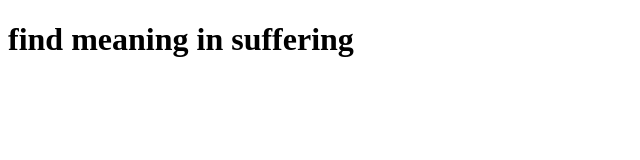
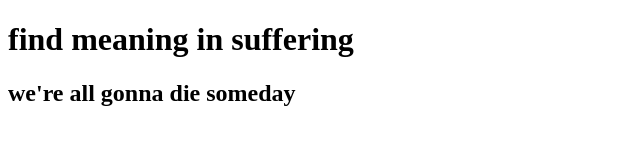
Before and after one commit to sarthaksaklecha/workingwithgit, a plain HTML site: page index.html in a window 1280 px wide. Shown: the whole page, without its empty margins (0-640 px from the left). Drawn offline with Linux system fonts and the light colour scheme.

Commit message:
adding a heading

```diff
--- a/index.html
+++ b/index.html
@@ -5,6 +5,7 @@
 </head>
 <body>
 	<h1>find meaning in suffering</h1>
+	<h2>we're all gonna die someday</h2>
 
 </body>
 </html>
```
